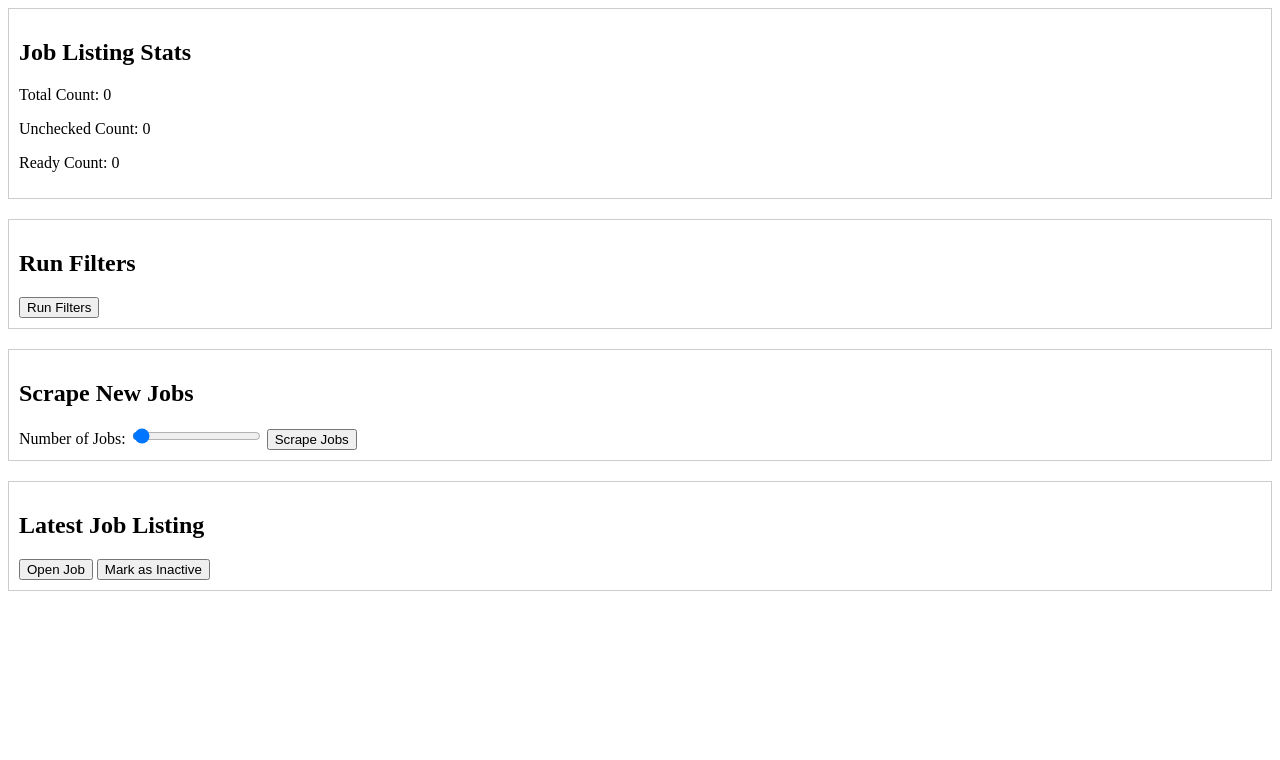
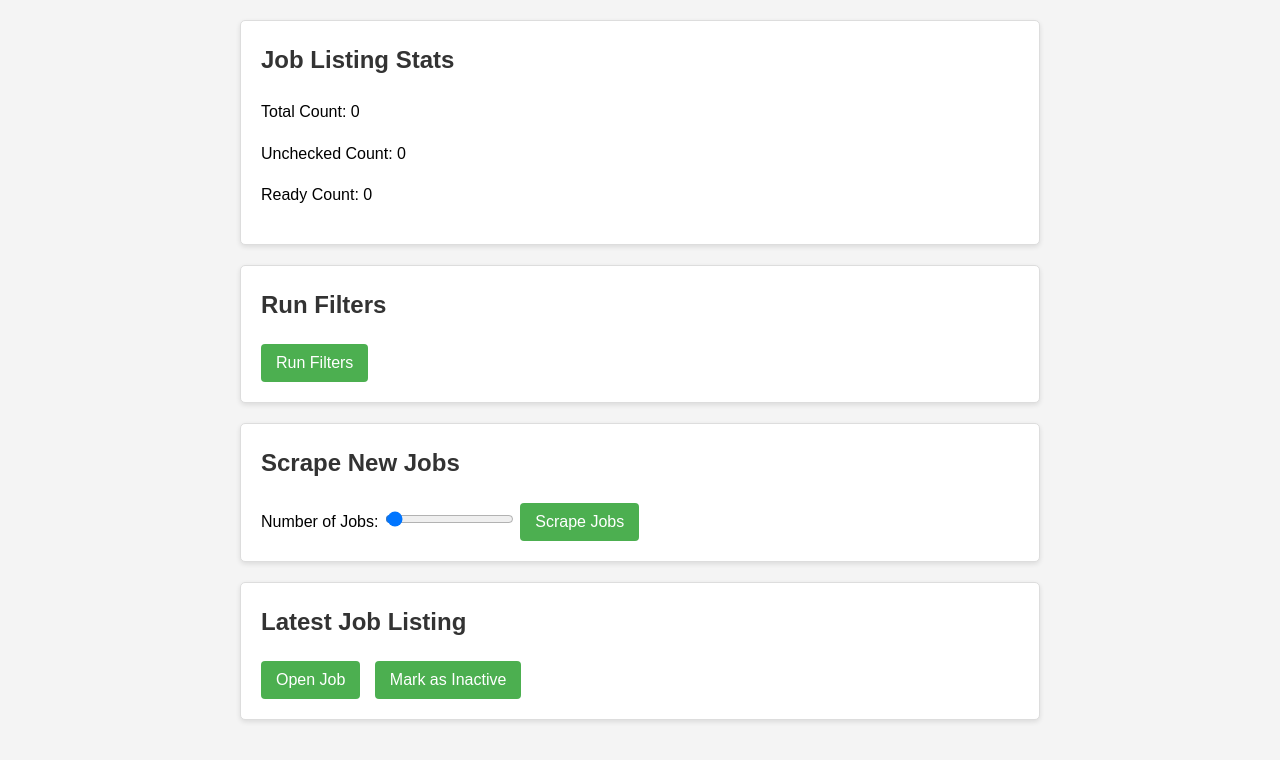
Before and after one commit to justindachille/Fit-Finder, a plain HTML site: page static/index.html in a window 1280 px wide. Drawn offline with nearby package versions, Linux system fonts and the light colour scheme; no server answers.

Commit message:
style main page to look nicer

```diff
--- a/static/index.html
+++ b/static/index.html
@@ -4,14 +4,60 @@
     <title>Job Listings</title>
     <script src="https://code.jquery.com/jquery-3.6.0.min.js"></script>
     <style>
+        body {
+            font-family: Arial, sans-serif;
+            line-height: 1.6;
+            margin: 0;
+            padding: 20px;
+            background-color: #f4f4f4;
+        }
         .container {
             display: flex;
             flex-direction: column;
             gap: 20px;
+            max-width: 800px;
+            margin: 0 auto;
         }
         .section {
-            border: 1px solid #ccc;
-            padding: 10px;
+            border: 1px solid #ddd;
+            padding: 20px;
+            background-color: #fff;
+            border-radius: 5px;
+            box-shadow: 0 2px 5px rgba(0,0,0,0.1);
+        }
+        h2 {
+            margin-top: 0;
+            color: #333;
+        }
+        button {
+            background-color: #4CAF50;
+            color: white;
+            padding: 10px 15px;
+            border: none;
+            border-radius: 4px;
+            cursor: pointer;
+            font-size: 16px;
+        }
+        button:hover {
+            background-color: #45a049;
+        }
+        #job-details {
+            margin-bottom: 15px;
+        }
+        .job-title, .job-company {
+            margin-bottom: 5px;
+        }
+        .job-title {
+            font-weight: bold;
+            font-size: 18px;
+            color: #2c3e50;
+        }
+        .job-company {
+            font-style: italic;
+            color: #7f8c8d;
+        }
+        #open-job, #mark-inactive {
+            margin-right: 10px;
         }
     </style>
     <script>
@@ -57,20 +103,21 @@
                 container.empty();
 
                 if (job) {
-                    var jobDetails = $('<div>').text('Title: ' + job.title);
-                    container.append(jobDetails);
+                    var jobTitle = $('<div>').addClass('job-title').text(job.title);
+                    var jobCompany = $('<div>').addClass('job-company').text(job.company);
+                    container.append(jobTitle).append(jobCompany);
 
                     $('#open-job').off('click').on('click', function() {
                         if (job.link) {
                             window.open(job.link, '_blank');
                         }
-                    });
+                    }).prop('disabled', false);
 
                     $('#mark-inactive').off('click').on('click', function() {
                         markJobListingInactive(job.id, function() {
                             displayLatestJobListing(); // Load the next suitable job listing
                         });
-                    });
+                    }).prop('disabled', false);
                 } else {
                     container.text('No suitable job listings available.');
                     $('#open-job').prop('disabled', true);
```
